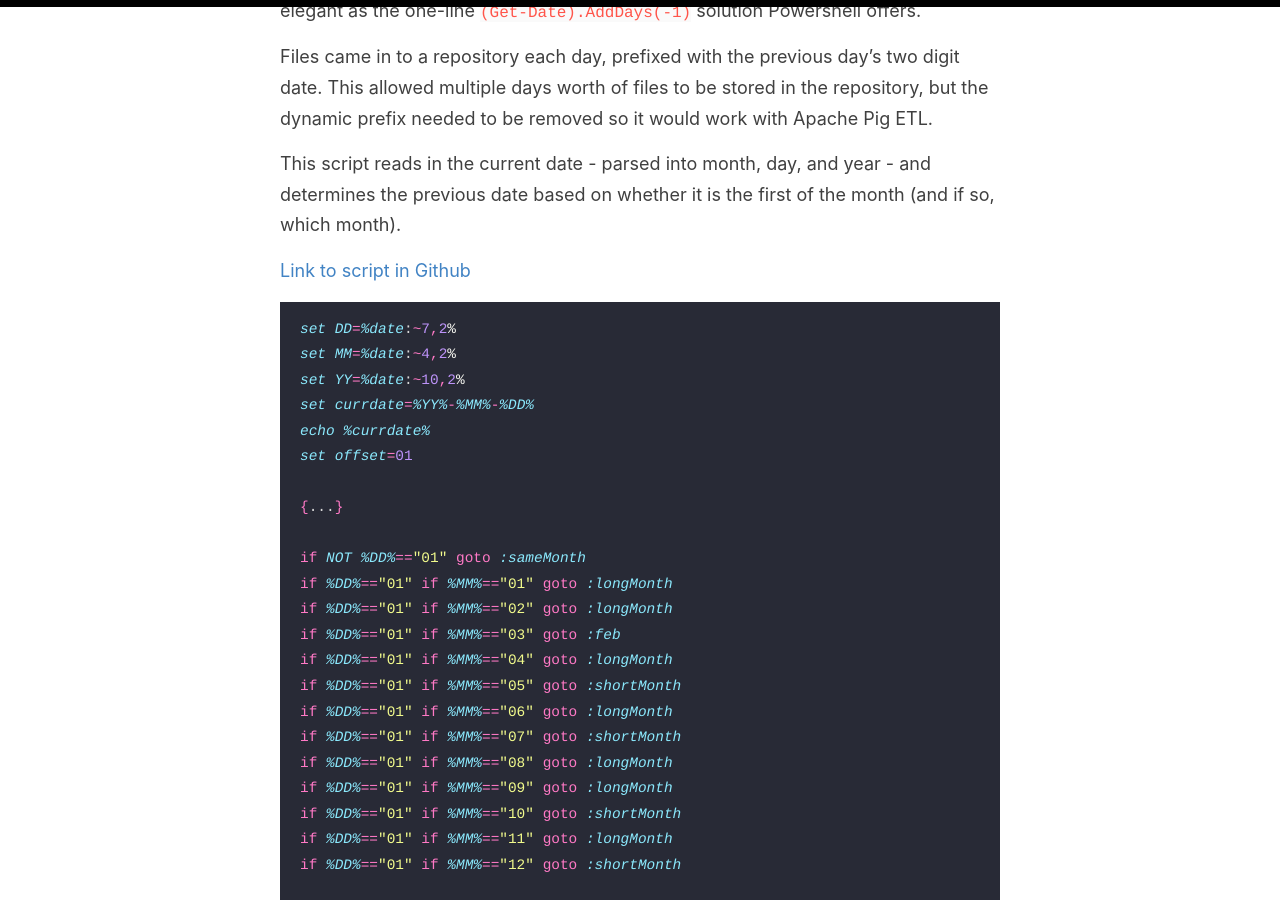
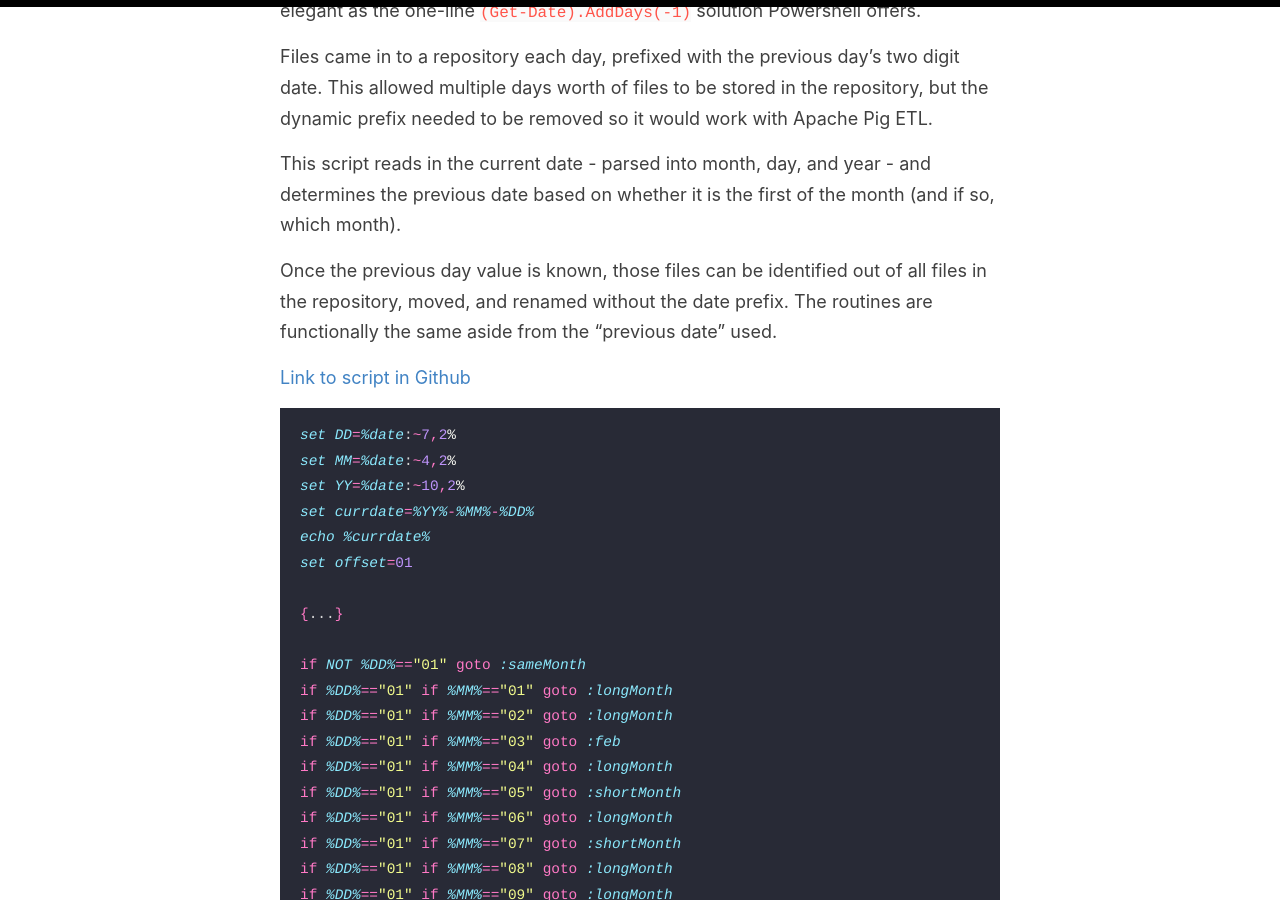
Before and after one commit to Lwillio/lwillio.github.io, a Jekyll site: the page built from _posts/2020-11-16-filename-date-rename.md, in a window 1280 px wide and 900 px high, scrolled down 323 px. Built offline with Jekyll 4.4.1, drawn with Linux system fonts in a browser that asks for light colours.

Commit message:
Update 2020-11-16-filename-date-rename.md

```diff
--- a/_posts/2020-11-16-filename-date-rename.md
+++ b/_posts/2020-11-16-filename-date-rename.md
@@ -9,6 +9,8 @@ This project required a batchfile to be used in lieu of Powershell, so it is not
 Files came in to a repository each day, prefixed with the previous day's two digit date. This allowed multiple days worth of files to be stored in the repository, but the dynamic prefix needed to be removed so it would work with Apache Pig ETL.
 
 This script reads in the current date - parsed into month, day, and year - and determines the previous date based on whether it is the first of the month (and if so, which month).
+
+Once the previous day value is known, those files can be identified out of all files in the repository, moved, and renamed without the date prefix. The routines are functionally the same aside from the "previous date" used.
 
 [Link to script in Github](https://github.com/Lwillio/scripts/blob/main/previousDateFindandRemove.bat)
 
```
